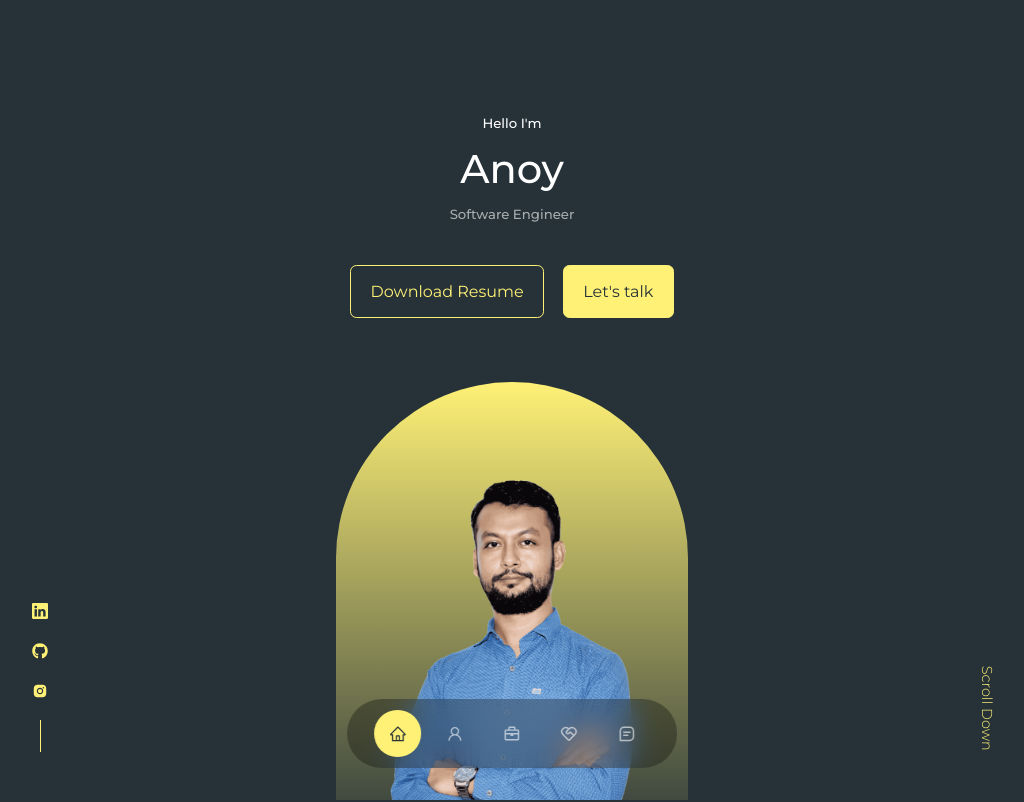
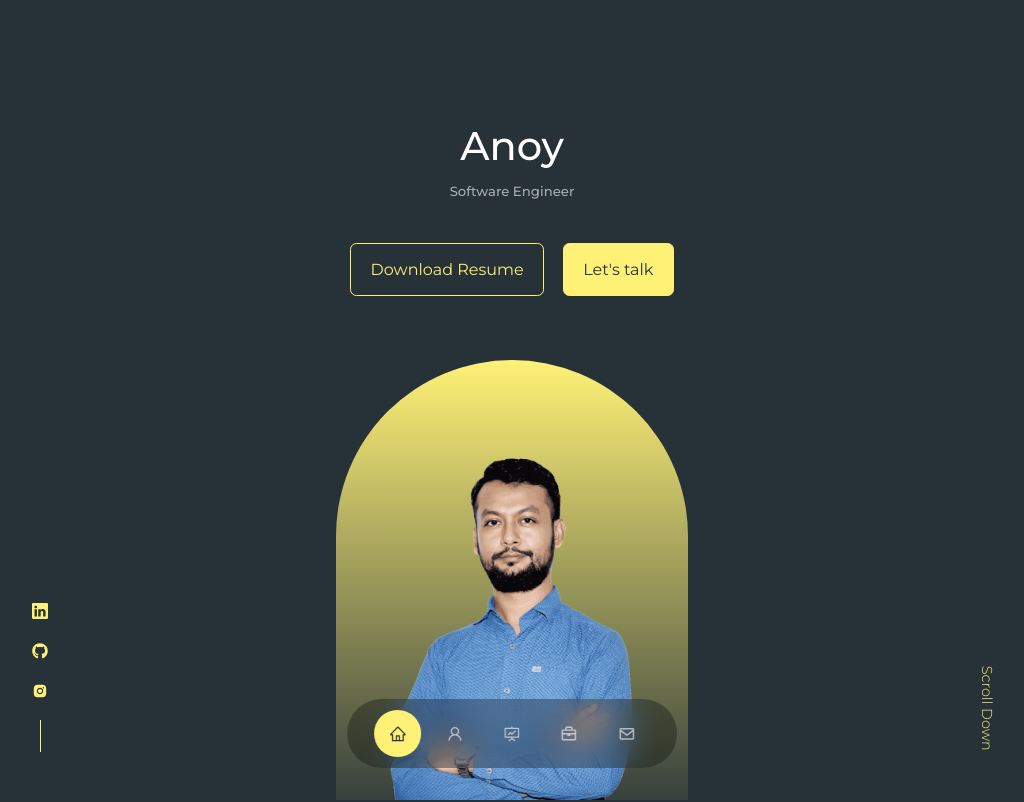
Before and after one commit to anoy369/portfolio, a React (Create React App) app: page / in a window 1280 px wide. Shown: the top 802 px of the page, without its empty margins (128-1152 px from the left). Built offline with nearby package versions, Linux system fonts and the light colour scheme.

Commit message:
added contact button on projects

```diff
--- a/src/assets/data/portfolio.jsx
+++ b/src/assets/data/portfolio.jsx
@@ -10,7 +10,8 @@ const portfolio=[
         image: realEstate,
         title: 'Real Estate',
         demo: 'https://sixthandrio.com/',
-        buildWith: 'WordPress'
+        buildWith: 'WordPress',
+        forSell: false,
 
     },
     {
@@ -18,14 +19,16 @@ const portfolio=[
         image: doctor,
         title: 'Doctors Directory',
         demo: 'https://doctors.anoy369.com/',
-        buildWith: 'WordPress'
+        buildWith: 'WordPress',
+        forSell: true,
     },
     {
         id: 3,
         image: flagship,
         title: 'e-commerce',
         demo: 'https://flagshipstorebd.com/',
-        buildWith: 'WordPress'
+        buildWith: 'WordPress',
+        forSell: false,
 
     },
     {
@@ -33,14 +36,16 @@ const portfolio=[
         image: netflix,
         title: 'Streaming Application',
         github: 'https://github.com/anoy369/react-netflix',
-        buildWith: 'React js + TMDB API'
+        buildWith: 'React js + TMDB API',
+        forSell: true,
     },
     {
         id: 4,
         image: chess,
         title: 'Multiplayer chess with video calling',
         github: 'https://github.com/anoy369/multimedia-chess',
-        buildWith: 'React js + Node js'
+        buildWith: 'React js + Node js',
+        forSell: true,
 
     }
 ]
--- a/src/components/footer/footer.jsx
+++ b/src/components/footer/footer.jsx
@@ -12,7 +12,7 @@ const Footer = () => {
         <li><a href="#">Home</a></li>
         <li><a href="#about">About</a></li>
         <li><a href="#experience">Experience</a></li>
-        <li><a href="#services">Services</a></li>
+        {/* <li><a href="#services">Services</a></li> */}
         <li><a href="#testimonials">Testimonials</a></li>
         <li><a href="#contact">Contact</a></li>
       </ul>
--- a/src/components/header/header.jsx
+++ b/src/components/header/header.jsx
@@ -8,7 +8,7 @@ const Header = () => {
   return (
     <header>
       <div className="container header__container">
-        <h5>Hello I'm</h5>
+        {/* <h5>Hello I'm</h5> */}
         <h1>Anoy</h1>
         <h5 className="text-light">Software Engineer</h5>
         <CTA />
--- a/src/components/nav/nav.jsx
+++ b/src/components/nav/nav.jsx
@@ -1,7 +1,7 @@
 import React from 'react'
 import './nav.css'
-import {AiOutlineHome, AiOutlineUser} from 'react-icons/ai'
-import {BiBriefcase, BiMessageSquareDetail} from 'react-icons/bi'
+import {AiOutlineHome, AiOutlineUser, AiOutlineFundProjectionScreen} from 'react-icons/ai'
+import {BiBriefcase, BiMessageSquareDetail, BiEnvelope} from 'react-icons/bi'
 import {RiServiceLine} from 'react-icons/ri'
 import { useState } from 'react'
 
@@ -11,9 +11,9 @@ const Nav = () => {
     <nav>
       <a href="#" onClick={()=>setActiveNav('#')} className={activeNav === '#' ? 'active' : ''}>< AiOutlineHome /></a>
       <a href="#about" onClick={()=>setActiveNav('#about')} className={activeNav === '#about' ? 'active' : ''}>< AiOutlineUser /></a>
+      <a href="#portfolio" onClick={()=>setActiveNav('#services')} className={activeNav === '#services' ? 'active' : ''}>< AiOutlineFundProjectionScreen /></a>
       <a href="#experience" onClick={()=>setActiveNav('#experience')} className={activeNav === '#experience' ? 'active' : ''}>< BiBriefcase /></a>
-      <a href="#services" onClick={()=>setActiveNav('#services')} className={activeNav === '#services' ? 'active' : ''}>< RiServiceLine /></a>
-      <a href="#contact" onClick={()=>setActiveNav('#contact')} className={activeNav === '#contact' ? 'active' : ''}>< BiMessageSquareDetail /></a>
+      <a href="#contact" onClick={()=>setActiveNav('#contact')} className={activeNav === '#contact' ? 'active' : ''}><BiEnvelope /></a>
     </nav>
   )
 }
--- a/src/components/portfolio/portfolio.jsx
+++ b/src/components/portfolio/portfolio.jsx
@@ -10,7 +10,7 @@ const Portfolio = () => {
 
       <div className="container portfolio__container">
         {
-          portfolio.map(({id, image, title, github, demo, buildWith}) => {
+          portfolio.map(({id, image, title, github, demo, buildWith, forSell}) => {
             return(
               <article key={id} className="portfolio__item">
                 <div className="portfolio__item-image">
@@ -21,6 +21,7 @@ const Portfolio = () => {
                 <div className="portfolio__item-cta">
                   {github ? <a href={github} className="btn" target="_blank">Github</a> : ''}
                   {demo ? <a href={demo} className="btn btn-primary" target="_blank">Live Demo</a> : ''}
+                  {forSell ? <a href="#contact" className="btn btn-primary" target="_blank">Contact Now</a> : ''}
 
                 </div>
               </article>
```
Also changed, not shown: 10 other files (tests, documents, lock files or other folders).
